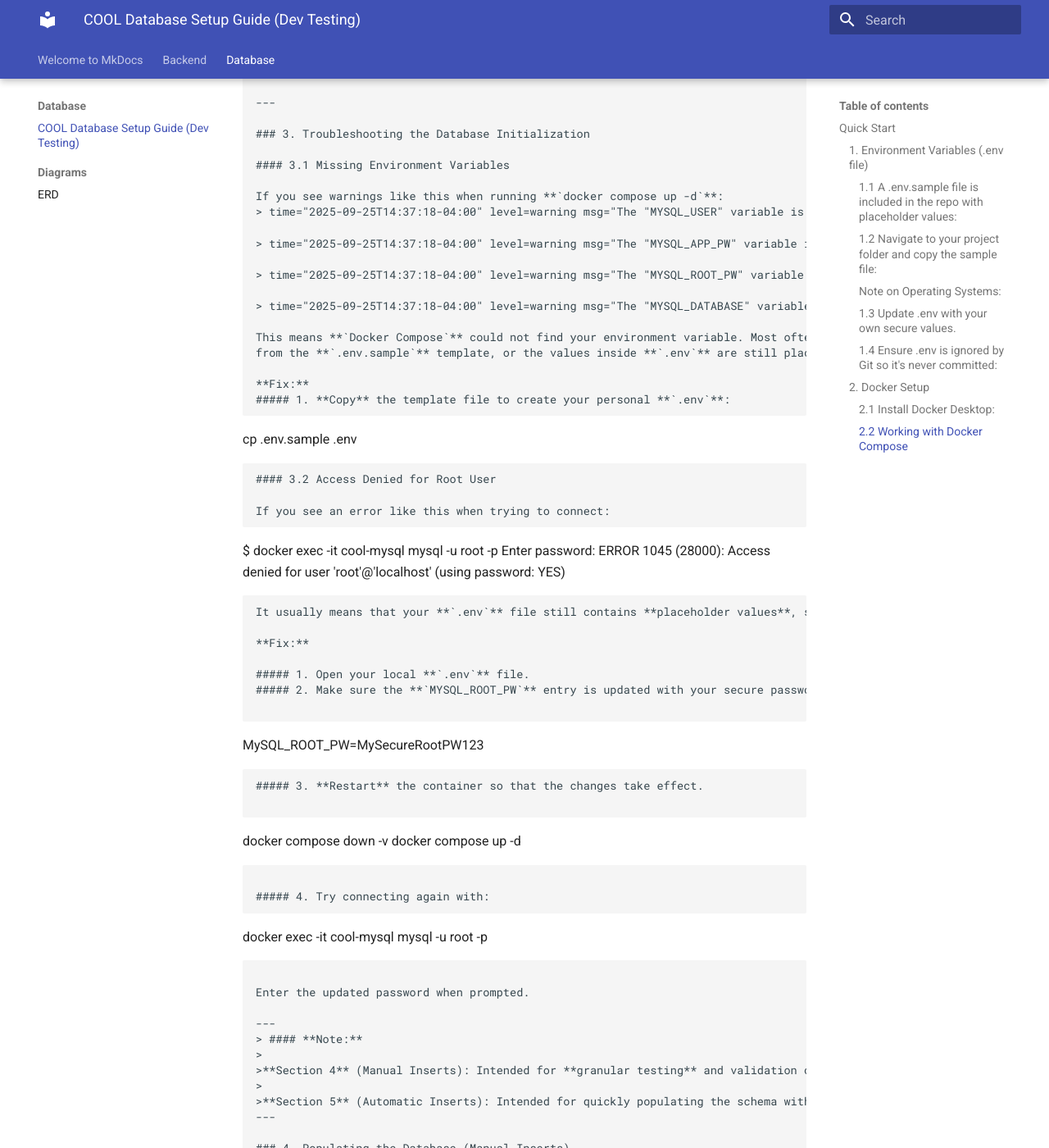
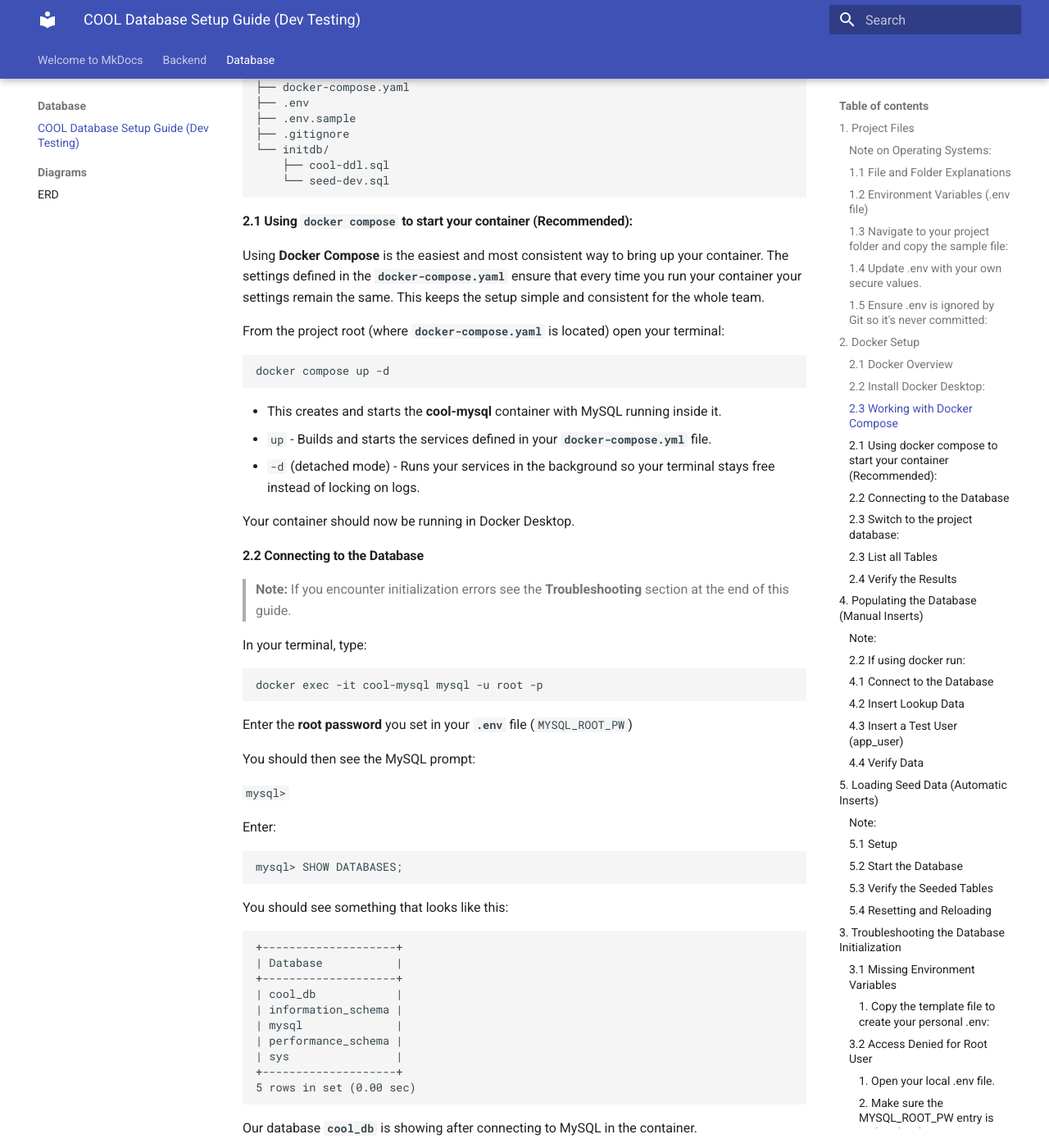
Before and after one commit to CityOfOrlando-2025/COOL, an MkDocs documentation site: the page built from documentation/docs/database/cool-db-setup-guide.md, in a window 1280 px wide and 1400 px high, scrolled down 3330 px. Shown: the whole window at 82% size. Built offline with MkDocs 1.6.1 and Material for MkDocs 9.7.7, drawn with Linux system fonts in a browser that asks for light colours; some of the changed text lies outside the part shown.

Commit message:
massive reorg, rewrote beginning docker compose section

````diff
--- a/documentation/docs/database/cool-db-setup-guide.md
+++ b/documentation/docs/database/cool-db-setup-guide.md
@@ -5,12 +5,36 @@ Included are all the required tables, lookup data, and a test admin user.
 
 ---
 
-## Quick Start
+### 1. Project Files
 
-### 1. Environment Variables (**`.env`** file)
+Our project includes a small but important set of files organized in a specific hierarchy. Keeping this structure intact is essential because Docker Compose and MySQL rely on these paths to initialize the database correctly.
+
+```
+project-root/
+├── docker-compose.yaml
+├── .env.sample
+├── .gitignore
+└── initdb/
+    ├── cool-ddl.sql
+    └── seed-dev.sql
+```
+
+> #### Note on Operating Systems:
+>
+> Once the Docker containers are running, everyone is working inside the same Linux environment.
+> This means commands such as **`docker compose up -d, docker exec -it ...`**, and SQL queries will be identical across Mac, Linux, and Windows.
+
+#### 1.1 File and Folder Explanations
+
+`docker-compose.yaml`
+- Defines the services used in the project (for example, the MySQL container).
+- References the **`initdb/`** folder to automatically load the database schema and seed data when the container is created.
+- Points to the **`.env`** file for sensitive environment variables (passwords).
+
+#### 1.2 Environment Variables (**`.env`** file)
 
 We use an **`.env`** file to keep database credentials out of the codebase and GitHub.
-#### 1.1 A **`.env.sample`** file is included in the repo with placeholder values:
+An **`.env.sample`** file is included in the repo with placeholder values:
 
 **`.env.sample`**
 ```
@@ -19,7 +43,7 @@ We use an **`.env`** file to keep database credentials out of the codebase and G
    MYSQL_APP_PW=REPLACE_ME_APP_PW
    MYSQL_DATABASE=cool_db
 ```
-#### 1.2 Navigate to your project folder and copy the sample file:
+#### 1.3 Navigate to your project folder and copy the sample file:
 
 >**Note:**
 
@@ -50,15 +74,14 @@ copy .env.sample .env
 # Windows (PowerShell)
 Copy-Item .env.sample .env
 ```
-> #### Note on Operating Systems:
+
+#### 1.4 Update **`.env`** with your own secure values.
+
+>**Note:**
 >
-> Once the Docker containers are running, everyone is working inside the same Linux environment.
-> This means commands such as **`docker compose up -d, docker exec -it ...`**, and SQL queries will be identical across Mac, Linux, and Windows.
-
-#### 1.3 Update **`.env`** with your own secure values.
-
-In your project root folder, locate the newly copied **`.env`** file.
-Open it with your text editor and **change** the following lines:
+>In your project root folder, locate the newly copied **`.env`** file.
+>
+>Open it with your text editor and **change** the following lines by replacing **`MYSQL_ROOT_PW`** and **`MYSQL_APP_PW`** with **your own passwords**.
 
 **`.env`** (example)
 ```
@@ -67,7 +90,7 @@ Open it with your text editor and **change** the following lines:
    MYSQL_APP_PW=MySecureAppPW123
    MYSQL_DATABASE=cool_db
 ```
-#### 1.4 Ensure **`.env`** is ignored by Git so it's never committed:
+#### 1.5 Ensure **`.env`** is ignored by Git so it's never committed:
 
 Open the **`.gitignore`** file:
 
@@ -75,7 +98,7 @@ Open the **`.gitignore`** file:
 - Open it with your text editor and at the bottom of the file **add** the following line:
 
 ```
-# Ignore environment file
+# Ignore the local environment file with real passwords
 .env
 ```
 
@@ -85,6 +108,7 @@ Save the **`.gitignore`** file and close the editor.
 > The **`.env`** is a hidden **dotfile** like **`.gitignore`** and has no name before the dot.
 > This file is used by Docker Compose and needs to be named exactly **`.env`**.
 
+
 ### 2. Docker Setup
 
 We'll set up MySQL in Docker. You can do this in two ways:
@@ -92,42 +116,157 @@ We'll set up MySQL in Docker. You can do this in two ways:
 - **Option A (Recommended): Docker Compose** - Easiest and most consistent across the team.
 - **Option B: Manual Run Command** - Enter everything in yourself.
 
-Docker Overview
+#### 2.1 Docker Overview
 
 - Docker runs software inside **containers**.
 - A container is a lightweight virtual machine.
 - We're using Docker here so everyone has the **same MySQL setup**
 
-#### 2.1 Install Docker Desktop:
+#### 2.2 Install Docker Desktop:
    - [Docker for Windows](https://docs.docker.com/desktop/setup/install/windows-install/)
 
    - [Docker for Mac](https://docs.docker.com/desktop/setup/install/mac-install/)
 
    - [Docker for Linux](https://docs.docker.com/desktop/setup/install/linux/)
 
-Verify that docker is working:
+Verify that docker desktop is working:
 
 In your terminal type:
 ```
 docker --version
 ```
-#### 2.2 Working with Docker Compose
+Docker Desktop must be running **before** trying to run any **`docker-compose`** files in your terminal.
+
+#### 2.3 Working with Docker Compose
 
 This project uses a **`docker-compose.yaml`** file.
+
 - The **`docker-compose.yaml`** file must be placed in the **project root folder**.
 
-docker compose version
+Example structure:
 ```
-Both should return the version numbers. Make sure Docker Desktop is running.
+project-root/
+├── docker-compose.yaml
+├── .env
+├── .env.sample
+├── .gitignore
+└── initdb/
+    ├── cool-ddl.sql
+    └── seed-dev.sql
+```
 
+#### 2.1 Using **`docker compose`** to start your container (Recommended):
 
-#### 2.1 If using **`docker compose`**:
+Using **Docker Compose** is the easiest and most consistent way to bring up your container. The settings defined in the **`docker-compose.yaml`** ensure that every time you run your container your settings remain the same. This keeps the setup simple and consistent for the whole team.
+
+From the project root (where **`docker-compose.yaml`** is located) open your terminal:
 
 ```
-# 'up' builds and starts the container
-# '-d' runs it in the background (detached)
 docker compose up -d
 ```
+
+- This creates and starts the **cool-mysql** container with MySQL running inside it.
+- `up` - Builds and starts the services defined in your **`docker-compose.yml`** file.
+- `-d` (detached mode) - Runs your services in the background so your terminal stays free instead of locking on logs.
+
+Your container should now be running in Docker Desktop.
+
+#### 2.2 Connecting to the Database
+
+>**Note:**
+> If you encounter initialization errors see the **Troubleshooting** section at the end of this guide.
+
+In your terminal, type:
+```
+docker exec -it cool-mysql mysql -u root -p
+```
+
+Enter the **root password** you set in your **`.env`** file (`MYSQL_ROOT_PW`)
+
+You should then see the MySQL prompt:
+
+`mysql>`
+
+Enter:
+```
+mysql> SHOW DATABASES;
+```
+You should see something that looks like this:
+```
++--------------------+
+| Database           |
++--------------------+
+| cool_db            |
+| information_schema |
+| mysql              |
+| performance_schema |
+| sys                |
++--------------------+
+5 rows in set (0.00 sec)
+```
+Our database **`cool_db`** is showing after connecting to MySQL in the container.
+
+#### 2.3 Switch to the project database:
+
+To switch to the project database type:
+
+`mysql> USE cool_db;`
+
+It should look like this:
+```
+mysql> USE cool_db;
+Reading table information for completion of table and column names
+You can turn off this feature to get a quicker startup with -A
+
+Database changed
+```
+#### 2.3 List all Tables
+
+To confirm the tables are being populated run:
+```
+SHOW TABLES;
+```
+
+#### 2.4 Verify the Results
+
+You should see a list of all the defined by the DDL scripts (e.g. user_role, app_user, bin, device, etc.)
+
+If no tables appear, it means the initialization scripts didn't run correctly. Double-check that your **`.sql`** files are located in the **`init/`** folder mapped to **`/docker-entrypoint-initdb.d/`** in your **`docker-compose.yaml`**.
+
+Example output:
+```
+mysql> SHOW TABLES;
++----------------------+
+| Tables_in_cool_db    |
++----------------------+
+| action_log           |
+| app_user             |
+| bin                  |
+| device               |
+| device_condition     |
+| device_status        |
+| device_type          |
+| loan                 |
+| loan_action_type     |
+| loan_log             |
+| loan_status          |
+| location             |
+| transaction_status   |
+| user_action_type     |
+| user_location_access |
+| user_role            |
++----------------------+
+16 rows in set (0.00 sec)
+```
+
+### 4. Populating the Database (Manual Inserts)
+
+>#### **Note:**
+> This section provides **sample insert statements** for a few key tables to demonstrate the manual
+> process of adding records. It is not an exhaustive list of all required inserts. For a
+> **complete dataset covering all tables, see **Section 6 (Automatic Inserts).**
+>
+> The commands in this section are the same on Mac, Linux, and Windows since they are run inside of the Docker container.
 
 #### 2.2 If using **`docker run`**:
 
@@ -141,78 +280,6 @@ docker run --name cool-mysql \
 -v ./init:/docker-entrypoint-initdb.d \
 -d mysql:8.0
 ```
-
----
-
-### 3. Troubleshooting the Database Initialization
-
-#### 3.1 Missing Environment Variables
-
-If you see warnings like this when running **`docker compose up -d`**:
-> time="2025-09-25T14:37:18-04:00" level=warning msg="The "MYSQL_USER" variable is not set. Defaulting to a blank string."
-
-> time="2025-09-25T14:37:18-04:00" level=warning msg="The "MYSQL_APP_PW" variable is not set. Defaulting to a blank string."
-
-> time="2025-09-25T14:37:18-04:00" level=warning msg="The "MYSQL_ROOT_PW" variable is not set. Defaulting to a blank string."
-
-> time="2025-09-25T14:37:18-04:00" level=warning msg="The "MYSQL_DATABASE" variable is not set. Defaulting to a blank string."
-
-This means **`Docker Compose`** could not find your environment variable. Most often this happens because the **`.env`** file was never created
-from the **`.env.sample`** template, or the values inside **`.env`** are still placeholders.
-
-**Fix:**
-##### 1. **Copy** the template file to create your personal **`.env`**:
-```
-cp .env.sample .env
-```
-#### 3.2 Access Denied for Root User
-
-If you see an error like this when trying to connect:
-```
-$ docker exec -it cool-mysql mysql -u root -p
-Enter password:
-ERROR 1045 (28000): Access denied for user 'root'@'localhost' (using password: YES)
-```
-It usually means that your **`.env`** file still contains **placeholder values**, such as **`REPLACE_ME_ROOT_PW`**, instead of your real password.
-
-**Fix:**
-
-##### 1. Open your local **`.env`** file.
-##### 2. Make sure the **`MYSQL_ROOT_PW`** entry is updated with your secure password. For example:
-
-```
-MySQL_ROOT_PW=MySecureRootPW123
-```
-##### 3. **Restart** the container so that the changes take effect.
-
-```
-docker compose down -v
-docker compose up -d
-```
-
-##### 4. Try connecting again with:
-```
-docker exec -it cool-mysql mysql -u root -p
-```
-
-Enter the updated password when prompted.
-
----
-> #### **Note:**
->
->**Section 4** (Manual Inserts): Intended for **granular testing** and validation of individual tables.
->
->**Section 5** (Automatic Inserts): Intended for quickly populating the schema with a consistent baseline dataset using a **seed script**.
----
-
-### 4. Populating the Database (Manual Inserts)
-
->#### **Note:**
-> This section provides **sample insert statements** for a few key tables to demonstrate the manual
-> process of adding records. It is not an exhaustive list of all required inserts. For a
-> **complete dataset covering all tables, see **Section 6 (Automatic Inserts).**
->
-> The commands in this section are the same on Mac, Linux, and Windows since they are run inside of the Docker container.
 
 
 When the database container starts, all of the tables defined in the DDL are created, but they are **empty**.
@@ -302,9 +369,7 @@ From your project folder open your terminal and type:
 ```
 docker compose up -d
 ```
-- This creates and starts the **cool-mysql** container with MySQL running inside it.
-- `up` - Builds and starts the services defined in your `docker-compose.yml` file.
-- `-d` (detached mode) - Runs them in the background, so your terminal stays free instead of locking on logs.
+
 
 #### 5.3 Verify the Seeded Tables
 After the container starts, connect to MySQL.
@@ -356,3 +421,64 @@ docker compose up -d
 ```
 
 This clears all data and re-runs the DDL and seed file.
+
+### 3. Troubleshooting the Database Initialization
+
+#### 3.1 Missing Environment Variables
+
+If you see warnings like this when running **`docker compose up -d`**:
+> time="2025-09-25T14:37:18-04:00" level=warning msg="The "MYSQL_USER" variable is not set. Defaulting to a blank string."
+
+> time="2025-09-25T14:37:18-04:00" level=warning msg="The "MYSQL_APP_PW" variable is not set. Defaulting to a blank string."
+
+> time="2025-09-25T14:37:18-04:00" level=warning msg="The "MYSQL_ROOT_PW" variable is not set. Defaulting to a blank string."
+
+> time="2025-09-25T14:37:18-04:00" level=warning msg="The "MYSQL_DATABASE" variable is not set. Defaulting to a blank string."
+
+This means **`Docker Compose`** could not find your environment variable. Most often this happens because the **`.env`** file was never created
+from the **`.env.sample`** template, or the values inside **`.env`** are still placeholders.
+
+**Fix:**
+##### 1. **Copy** the template file to create your personal **`.env`**:
+```
+cp .env.sample .env
+```
+#### 3.2 Access Denied for Root User
+
+If you see an error like this when trying to connect:
+```
+$ docker exec -it cool-mysql mysql -u root -p
+Enter password:
+ERROR 1045 (28000): Access denied for user 'root'@'localhost' (using password: YES)
+```
+It usually means that your **`.env`** file still contains **placeholder values**, such as **`REPLACE_ME_ROOT_PW`**, instead of your real password.
+
+**Fix:**
+
+##### 1. Open your local **`.env`** file.
+##### 2. Make sure the **`MYSQL_ROOT_PW`** entry is updated with your secure password. For example:
+
+```
+MySQL_ROOT_PW=MySecureRootPW123
+```
+##### 3. **Restart** the container so that the changes take effect.
+
+```
+docker compose down -v
+docker compose up -d
+```
+
+##### 4. Try connecting again with:
+```
+docker exec -it cool-mysql mysql -u root -p
+```
+
+Enter the updated password when prompted.
+
+---
+> #### **Note:**
+>
+>**Section 4** (Manual Inserts): Intended for **granular testing** and validation of individual tables.
+>
+>**Section 5** (Automatic Inserts): Intended for quickly populating the schema with a consistent baseline dataset using a **seed script**.
+---
````
